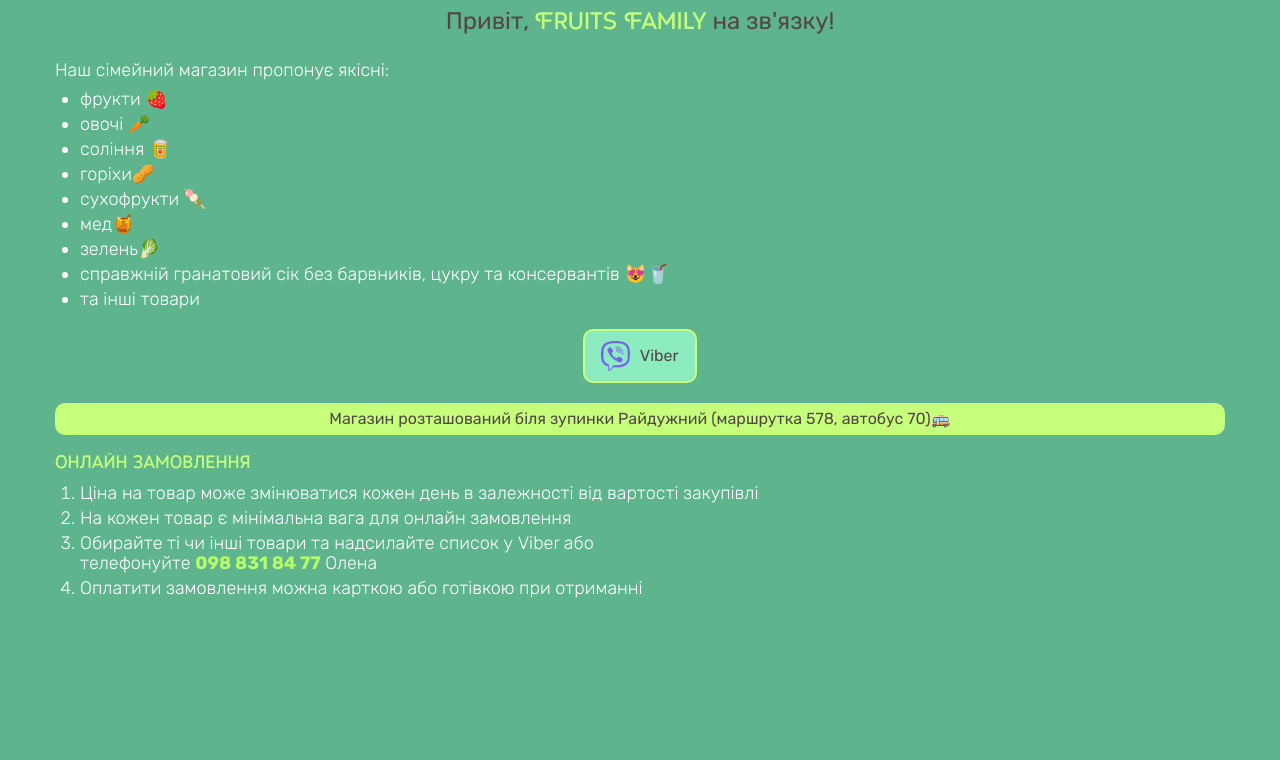
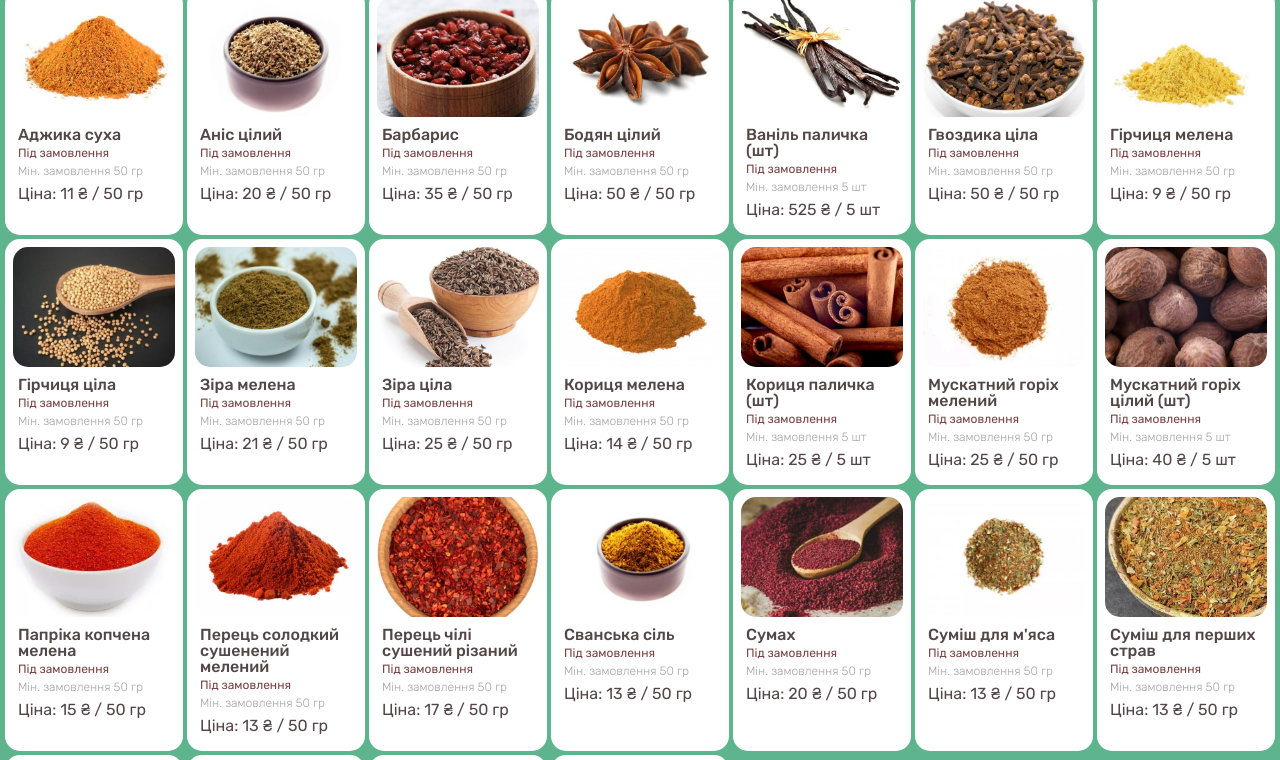
Before and after one commit to family-fruits/shop, a plain HTML site: page index.html in a window 1280 px wide. Shown: the part 66-826 px from the top of the page. Before the commit the page ends 800 px from the top, so only its background shows below. Drawn offline with Linux system fonts and the light colour scheme.

Commit message:
Added price for spices

```diff
--- a/index.html
+++ b/index.html
@@ -84,7 +84,7 @@
                 <ol>
                     <li>Ціна на товар може змінюватися кожен день в залежності від вартості закупівлі</li>
                     <li>На кожен товар є мінімальна вага для онлайн замовлення</li>
-                    <li>Обирайте ті чи інші товари та надсилайте список у Viber або <br>телефонуйте <b><span style="color: rgb(183, 253, 104);"><a href="tel:+380988318477">098 831 84 77</a></b> Олена</span></li>
+                    <li>Обирайте ті чи інші товари та надсилайте список у Viber або телефонуйте <br><b><span style="color: rgb(183, 253, 104);"><a href="tel:+380988318477">098 831 84 77</a></b> Олена</span></li>
                     <li>Оплатити замовлення можна карткою або готівкою при отриманні</li>
                 </ol>
             </div>
--- a/js/main.js
+++ b/js/main.js
@@ -173,7 +173,7 @@ function fillProductList(items) {
                             ${x.available ? "В наявності" : "Під замовлення"}
                         </p>
                         <p class="product-min-order">Мін. замовлення ${x.minOrder}</p>
-                        <p class="product-price ${x.price == undefined || x.price == '' ? 'hide' :''}">${x.price}</p>
+                        <p class="product-price ${x.price == undefined || x.price == '' ? 'hide' :''}">Ціна: ${x.price} ₴ / ${x.minOrder}</p>
                     </div>
                 </div>
             `;
@@ -273,4 +273,4 @@ logoBtn.addEventListener('click', function() {
     showContainer('hello__container');
 });
 
-// fillProductList(sortedGroceries);
+fillProductList(sortedSpices);
--- a/js/products/spices.js
+++ b/js/products/spices.js
@@ -4,112 +4,128 @@ const spicesData = [
         name: 'Аджика суха',
         category: "spices",
         minOrder: '50 гр',
-        available: false
+        available: false,
+        price: '11',
     },
     {
         id: 2,
         name: 'Аніс цілий',
         category: "spices",
         minOrder: '50 гр',
-        available: false
+        available: false,
+        price: '20',
     },
     {
         id: 3,
         name: 'Бодян цілий',
         category: "spices",
         minOrder: '50 гр',
-        available: false
+        available: false,
+        price: '50',
     },
     {
         id: 4,
         name: 'Барбарис',
         category: "spices",
         minOrder: '50 гр',
-        available: false
+        available: false,
+        price: '35',
     },
     {
         id: 5,
         name: 'Гвоздика ціла',
         category: "spices",
         minOrder: '50 гр',
-        available: false
+        available: false,
+        price: '50',
     },
     {
         id: 6,
         name: 'Гірчиця мелена',
         category: "spices",
         minOrder: '50 гр',
-        available: false
+        available: false,
+        price: '9',
     },
     {
         id: 7,
         name: 'Гірчиця ціла',
         category: "spices",
         minOrder: '50 гр',
-        available: false
+        available: false,
+        price: '9',
     },
     {
         id: 8,
         name: 'Зіра мелена',
         category: "spices",
         minOrder: '50 гр',
-        available: false
+        available: false,
+        price: '21',
     },
     {
         id: 9,
         name: 'Зіра ціла',
         category: "spices",
         minOrder: '50 гр',
-        available: false
+        available: false,
+        price: '25',
     },
     {
         id: 11,
         name: 'Кориця паличка (шт)',
         category: "spices",
-        minOrder: '1 шт',
-        available: false
+        minOrder: '5 шт',
+        available: false,
+        price: '25',
     },
     {
         id: 12,
         name: 'Кориця мелена',
         category: "spices",
         minOrder: '50 гр',
-        available: false
+        available: false,
+        price: '14',
     },
     {
         id: 13,
         name: 'Мускатний горіх цілий (шт)',
         category: "spices",
         minOrder: '5 шт',
-        available: false
+        available: false,
+        price: '40',
     },
     {
         id: 14,
         name: 'Мускатний горіх мелений',
         category: "spices",
         minOrder: '50 гр',
-        available: false
+        available: false,
+        price: '25',
     },
     {
         id: 15,
         name: 'Ваніль паличка (шт)',
         category: "spices",
         minOrder: '5 шт',
-        available: false
+        available: false,
+        price: '525',
     },
     {
         id: 16,
         name: 'Папріка копчена мелена',
         category: "spices",
         minOrder: '50 гр',
-        available: false
+        available: false,
+        price: '15',
     },
     {
         id: 17,
         name: 'Перець солодкий сушенений мелений',
         category: "spices",
         minOrder: '50 гр',
-        available: false
+        available: false,
+        price: '13',
     },
     {
         id: 18,
@@ -117,7 +133,8 @@ const spicesData = [
         name: 'Перець чілі сушений різаний',
         category: "spices",
         minOrder: '50 гр',
-        available: false
+        available: false,
+        price: '17',
     },
     {
         id: 19,
@@ -125,7 +142,8 @@ const spicesData = [
         name: 'Сванська сіль',
         category: "spices",
         minOrder: '50 гр',
-        available: false
+        available: false,
+        price: '13',
     },
     {
         id: 20,
@@ -133,7 +151,8 @@ const spicesData = [
         name: 'Сумах',
         category: "spices",
         minOrder: '50 гр',
-        available: false
+        available: false,
+        price: '20',
     },
     {
         id: 21,
@@ -141,7 +160,8 @@ const spicesData = [
         name: "Суміш для м'яса",
         category: "spices",
         minOrder: '50 гр',
-        available: false
+        available: false,
+        price: '13',
     },
     {
         id: 22,
@@ -149,7 +169,8 @@ const spicesData = [
         name: 'Суміш для перших страв',
         category: "spices",
         minOrder: '50 гр',
-        available: false
+        available: false,
+        price: '13',
     },
     {
         id: 23,
@@ -157,7 +178,8 @@ const spicesData = [
         name: 'Суміш для плову',
         category: "spices",
         minOrder: '50 гр',
-        available: false
+        available: false,
+        price: '13',
     },
     {
         id: 24,
@@ -165,7 +187,8 @@ const spicesData = [
         name: 'Суміш для риби',
         category: "spices",
         minOrder: '50 гр',
-        available: false
+        available: false,
+        price: '13',
     },
     {
         id: 25,
@@ -173,7 +196,8 @@ const spicesData = [
         name: 'Уцхо сунелі',
         category: "spices",
         minOrder: '50 гр',
-        available: false
+        available: false,
+        price: '13',
     },
     {
         id: 26,
@@ -181,6 +205,7 @@ const spicesData = [
         name: 'Хмелі сунелі',
         category: "spices",
         minOrder: '50 гр',
-        available: false
+        available: false,
+        price: '9',
     },
 ];
--- a/sass/style.scss
+++ b/sass/style.scss
@@ -340,6 +340,7 @@ ol {
             font-size: 16px;
             line-height: 24px;
             text-decoration: none;
+            text-wrap: wrap;
         }
     }
 }
```
Also changed, not shown: css/style.css, css/style.min.css, 2 other files.
